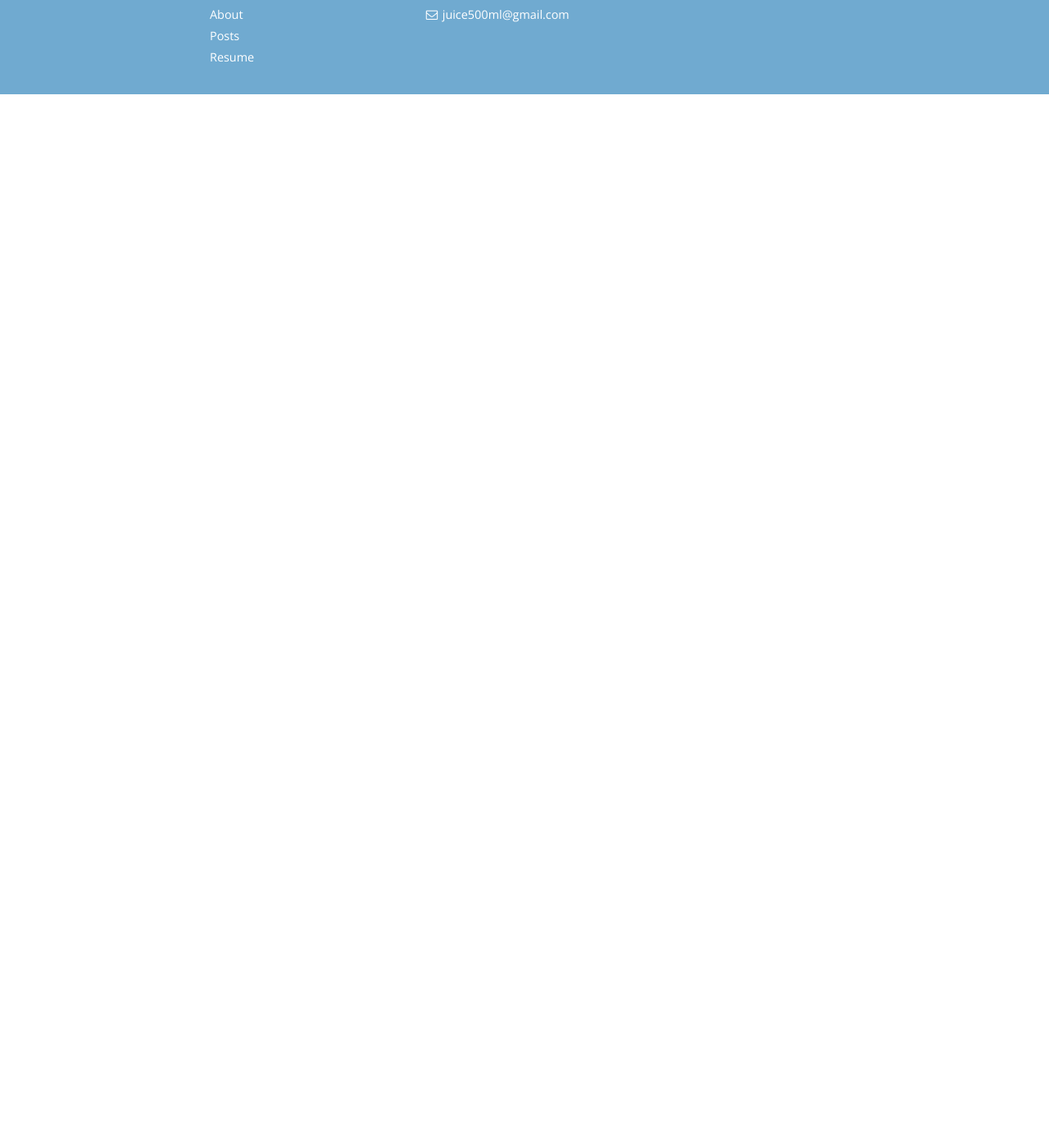
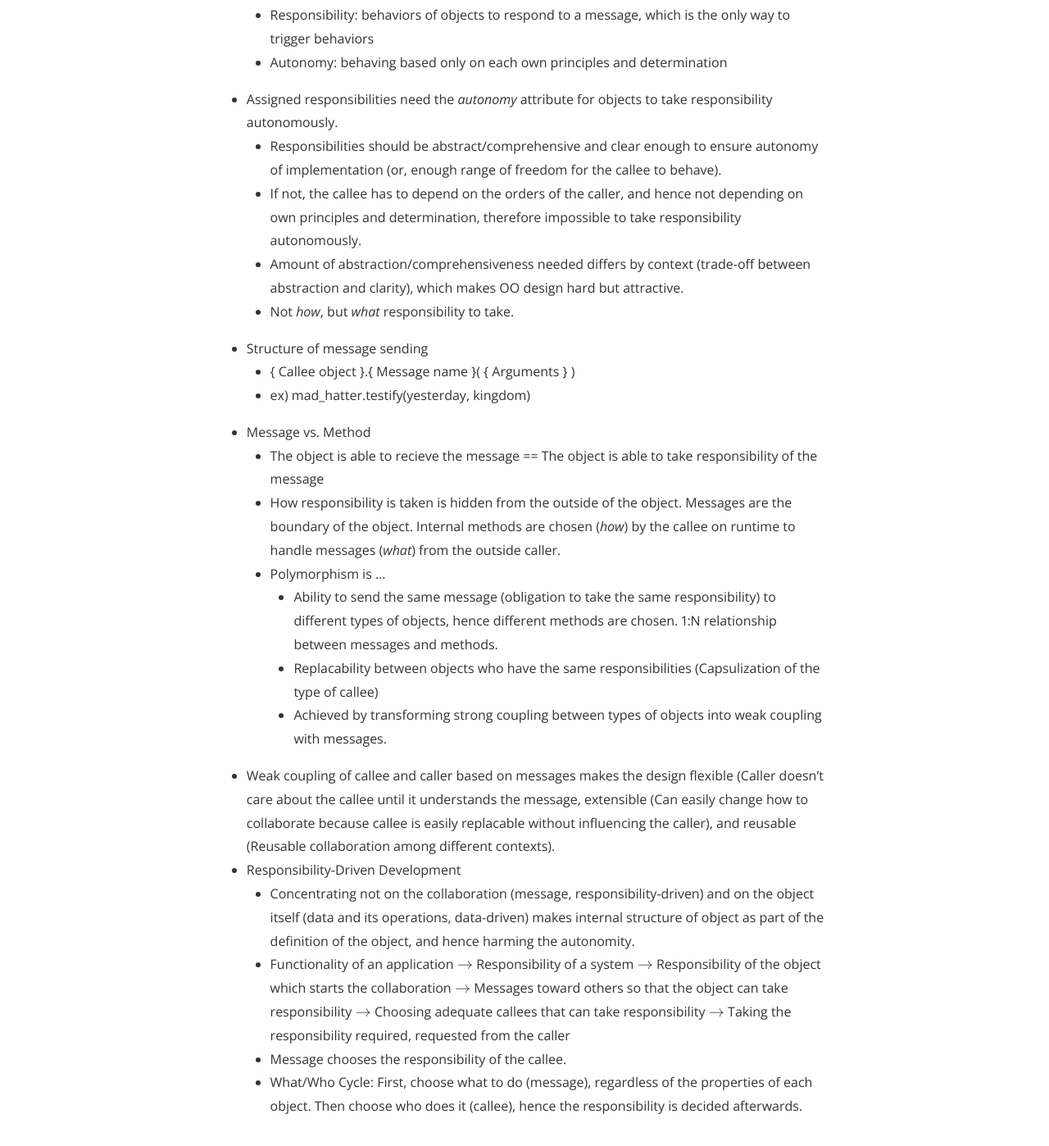
Before and after one commit to juice500ml/juice500ml.github.io, a Jekyll site: the page built from _posts/2019-02-16-The-Essense-of-Object-Orientation.markdown, in a window 1280 px wide and 1400 px high, scrolled down 8732 px. Shown: the whole window at 82% size. Built offline with Jekyll 4.4.1, drawn with Linux system fonts in a browser that asks for light colours; nearby versions of some CDN libraries; formulas are drawn with MathJax 3; before the commit the page ends 8847 px from its top, so only the background shows below that; some of the changed text lies outside the part shown.

Commit message:
Post 2019-02-16-The-Essense-of-Object-Orientation.markdown upload from Editorial

```diff
--- a/_posts/2019-02-16-The-Essense-of-Object-Orientation.markdown
+++ b/_posts/2019-02-16-The-Essense-of-Object-Orientation.markdown
@@ -26,7 +26,7 @@ This is a summary of the book [The Essense of Object-Orientation: Roles, Respons
 # 1. Collaborative Community of Objects
 - OO is not about mimicking real-world objects, but more about creating a whole new world that can satisfy users.
 - Humans are analogous to objects.
-	- Humans think and decide automously, objects autonomously encapsulate states and behaviors.
+	- Humans think and decide autonomously, objects encapsulate states and behaviors to act autonomously.
 	- Humans make both implicit and explicit contracts to collaborate for a common goal, objects message each other to collaborate for a single functionality.
 - Coffee shop analogy
 	- Customer orders coffee, cashier gets orders, barista brews coffee.
@@ -36,7 +36,7 @@ This is a summary of the book [The Essense of Object-Orientation: Roles, Respons
 		- Responses (coffee) are made, in the opposite direction to requests.
 	- People (objects) are granted with roles to collaborate. Roles implicitly involves responsibilities.
 		- Roles do not depend on realization of each objects, hence substitutable. (Customer doesn’t care who gets the coffee.)
-		- How to take responsibility is autonomously selected. Same request, different choice of response: polymorphism. (Barista brews coffee on his/her own terms. State-dependent behavior difference, or overidden behavior.)
+		- How to take responsibility is autonomously selected. Same request, different choice of response. (Barista brews coffee on his/her own terms.) State-dependent behavior difference, or overidden behavior (polymorphism).
 		- One object can have multiple roles. (Cashier could also brew coffee. May have multiple roles depending on collaborative situations.)
 - Object should be...
 	- Open: Friendly enough to cooperate. It shouldn’t be a god object.
@@ -59,12 +59,12 @@ This is a summary of the book [The Essense of Object-Orientation: Roles, Respons
 	- Object contains state, behavior, and identifier.
 		- Object has a state which is changeable. (The height of Alice is changeable.)
 		- How object behaves changes the state of itself. (Alice changes her height by doing something.)
-			- Result of the behavior is state-dependent, and result can be explained only with the state of the object.
-			- Result is dependent of the order of behaviors.
+			- Result of the behavior is state-dependent, and can be explained only with the state of the object.
+			- Result of the behavior is dependent of the order of behaviors.
 		- No matter what state is in, Alice is uniquely indentifiable. (No matter how tall Alice is, Alice is Alice.)
 - State
 	- Definition: State is the total information that the object has in a given time.
-	 -State consists of property (static) and property value (dynamic). Property can be attribute (value) or link (instance of correlation between other object).
+	- State consists of property (static) and property value (dynamic). Property can be attribute (value) or link (instance of correlation between other object).
 	- Values (number, string, datetime, ...) are not objects, as they are not uniquely identifiable. But values provides ways to express the state of an object.
 	- State is an abstraction of all the previous behaviors to reduce the complexities of the real-world.
 	- Object has, and should be on full control unto its own state, hence the autonomy. State and behavior are bind to one unit: an object.
@@ -74,10 +74,12 @@ This is a summary of the book [The Essense of Object-Orientation: Roles, Respons
 		- Behavior has two kinds of side effect: own state change (changing the property value), and propagating side effect to other object (via message request to callee object by link, or via message response to caller object).
 		- Every meaningful statement has a side effect.
 		- Object can change its state (side effect inside the object), or give out responses (side effect outside the object).
+		- If the behavior does not depend on its state (e.g. depends only on parameters, static methods), it shouldn’t be called a behavior.
 	- Behavior is the only way for an object to participate in collaborations.
 	- State encapsulation
 		- Only behaviors are visible, states are invisible (from the outside). The only way to manipulate states is via behaviors.
 		- As the object becomes more autonomous, it gets more intelligent. In other words, collaboration gets more flexible and concise.
+		- If states are visible, infinitely many behaviors that can manipulate states get exposed.
 - Identifier
 	- Object (reference object, entity) vs. Value (value object)
 	- Identifiability
@@ -95,7 +97,7 @@ This is a summary of the book [The Essense of Object-Orientation: Roles, Respons
 # 3. Type and Abstraction
 - London metro analogy
 	- If you think about the purpose of the subway map, you can easily rule out the geographical accuracy, and concentrate more on showing the connection between stations effectively.
-- Use abstraction, or disintegrate and simplify, to make this world easier and predictable, and hence, understandable.
+- Use abstraction, or disintegrate (generating features) and simplify (choosing features), to make this world easier and predictable, and hence, understandable.
 - Abstraction is ...
 	- Dimension 1: Generalization between specific objects: Commonness chosen, difference discarded.
 	- Dimension 2: Remove the unimportant details to emphasize the important parts.
@@ -118,7 +120,7 @@ This is a summary of the book [The Essense of Object-Orientation: Roles, Respons
 		- Datatype is a metadata to classify various bit strings, which implicitly defines what kind of operations are applicable to that bit string.
 	- Datatypes are analogous to types (of objects)
 		- Type of the object is chosen by how object operates. (Polymorphism, Duck typing, What it does)
-			- ex) Operates the same = Same responsibilities = Same message (but may have different response)
+			- ex) Operates the same == Same responsibilities == Same message (but may have different response)
 		- Type of the object is regardless of internal implementations. (Encapsulation, How is it implemented)
 			- ex) Objects of the same type can handle same messages, regardless of internal data.
 	- Responsibility-driven Design (vs. Data-driven design)
@@ -137,21 +139,21 @@ This is a summary of the book [The Essense of Object-Orientation: Roles, Respons
 
 # 4. Roles, Responsibilities, Collaborations
 - Overall quality depends on collaborations between objects, not on each object. Therefore, it is meaningless to think about states and behaviors without the context of collaborations.
-- Collaborations —> Messages —> Responsibilities
+- Collaborations $\to$ Messages $\to$ Responsibilities
 	- Collaboration is a series of requests and reponses from a single initial request, which is to achieve a common goal.
 	- Callee recieves request from the caller, because callee has the ability and obligation to successfully respond. Therefore, requests and responses (messages) define a responsibility that each object has to undertake.
 	- Responsibilities are a list of services and information, which forms a public interface.
-		- Doing (service): doing for oneself, or initialize/control others.
-		- Knowing (information): knowing/deriving from oneself (innate info), or knowing about related others.
+		- Doing (service, command): doing for oneself, or initialize/control others.
+		- Knowing (information, query): knowing/deriving from oneself (innate info), or knowing about related others.
 	- Message, which the caller can send, and the callee can understand, is the only way to collaborate.
 	- Responsibility concentrates on what the object can undertake; message concentrates on the relationship between caller and callee.
-	- Usually, while implementing a single responsibility, it gets split into multiple messages.
-- Roles —> Responsibilities —> Behaviors
+	- Mostly, while implementing a single responsibility, it gets split into multiple messages. (e.g. sequential messages, or various kinds of messages)
+- Responsibilities $\to$ Behaviors
 	- A set of responsibilities that the object has to undertake implicitly defines a role inside a collaboration. (Role is an abstraction of objects having common responsibilities)
 	- Abstraction of collaborations can be made by replacing objects into roles, like a placeholder, therefore achieving simplicity (purpose of abstraction itself), flexibility (changing objects inside a collaboration easily) and reusability (in another collaborative situation).
 	- Roles imply behavior compatability, and hence replacability among objects.
 	- Object may have more than one role, so type is usually a specialization of role.
-		- ex) Role: AbstractClass (Closed for modification), Type: ImplementedClass (Extented by openness of AbstractClass)
+		- ex) Role: AbstractClass (Closed for modification), Type: ImplementedClass (Extended by openness of AbstractClass)
 - OO is not about concentrating on relationship between classes, as classes are a mere tool to concentrate on collaboration between objects.
 - OO is about assigning adequate responsibilities to adequate objects. Good OO practice is about thinking objects in a collaborative context.
 - Design techniques for good OO practice
@@ -165,10 +167,36 @@ This is a summary of the book [The Essense of Object-Orientation: Roles, Respons
 	- Test-Driven Development
 		- Distinguishing roles, responsibilities and collaborations with specific tests and checking out conformity from those tests.
 		- Tests are an additional bonus, not the fundamental purpose for TDD.
-		- Writing a failing test —> Write minimum code that passes —> Refactor
-		- Writing a test = Implementing expectations for objects
+		- Writing a failing test (Red) $\to$ Write minimum code that passes (Green) $\to$ Refactor
+		- Writing a test == Implementing expectations for objects
 			- Expected responses on requests
 				- Verifying that the object has took the responsibility
 			- Expected collaboration of objects
 				- Verifying that the testing object has correctly collaborated with the other objects
 				- Needs stubs (inject indirect inputs, or responses from another object which affect the testing object) and mocks (handle indirect outputs, or requests done from the testing object to another object)
+
+# 5. Responsibility and Message
+- Objects taking responsibility autonomously
+	- Responsibility: behaviors of objects to respond to a message, which is the only way to trigger behaviors
+	- Autonomy: behaving based only on each own principles and determination
+- Assigned responsibilities need the *autonomy* attribute for objects to take responsibility autonomously.
+	- Responsibilities should be abstract/comprehensive and clear enough to ensure autonomy of implementation (or, enough range of freedom for the callee to behave).
+	- If not, the callee has to depend on the orders of the caller, and hence not depending on own principles and determination, therefore impossible to take responsibility autonomously.
+	- Amount of abstraction/comprehensiveness needed differs by context (trade-off between abstraction and clarity), which makes OO design hard but attractive.
+	- Not *how*, but *what* responsibility to take.
+- Structure of message sending
+	- { Callee object }.{ Message name }( { Arguments } )
+	- ex) mad_hatter.testify(yesterday, kingdom)
+- Message vs. Method
+	- The object is able to recieve the message == The object is able to take responsibility of the message
+	- How responsibility is taken is hidden from the outside of the object. Messages are the boundary of the object. Internal methods are chosen (*how*) by the callee on runtime to handle messages (*what*) from the outside caller.
+	- Polymorphism is ...
+		- Ability to send the same message (obligation to take the same responsibility) to different types of objects, hence different methods are chosen. 1:N relationship between messages and methods.
+		- Replacability between objects who have the same responsibilities (Capsulization of the type of callee)
+		- Achieved by transforming strong coupling between types of objects into weak coupling with messages.
+- Weak coupling of callee and caller based on messages makes the design flexible (Caller doesn’t care about the callee until it understands the message, extensible (Can easily change how to collaborate because callee is easily replacable without influencing the caller), and reusable (Reusable collaboration among different contexts).
+- Responsibility-Driven Development
+	- Concentrating not on the collaboration (message, responsibility-driven) and on the object itself (data and its operations, data-driven) makes internal structure of object as part of the definition of the object, and hence harming the autonomity.
+	- Functionality of an application $\to$ Responsibility of a system $\to$ Responsibility of the object which starts the collaboration $\to$ Messages toward others so that the object can take responsibility $\to$ Choosing adequate callees that can take responsibility $\to$ Taking the responsibility required, requested from the caller
+	- Message chooses the responsibility of the callee.
+	- What/Who Cycle: First, choose what to do (message), regardless of the properties of each object. Then choose who does it (callee), hence the responsibility is decided afterwards.
```
Also changed, not shown: other parts of _posts/2019-02-16-The-Essense-of-Object-Orientation.markdown (+2 -2 lines).
